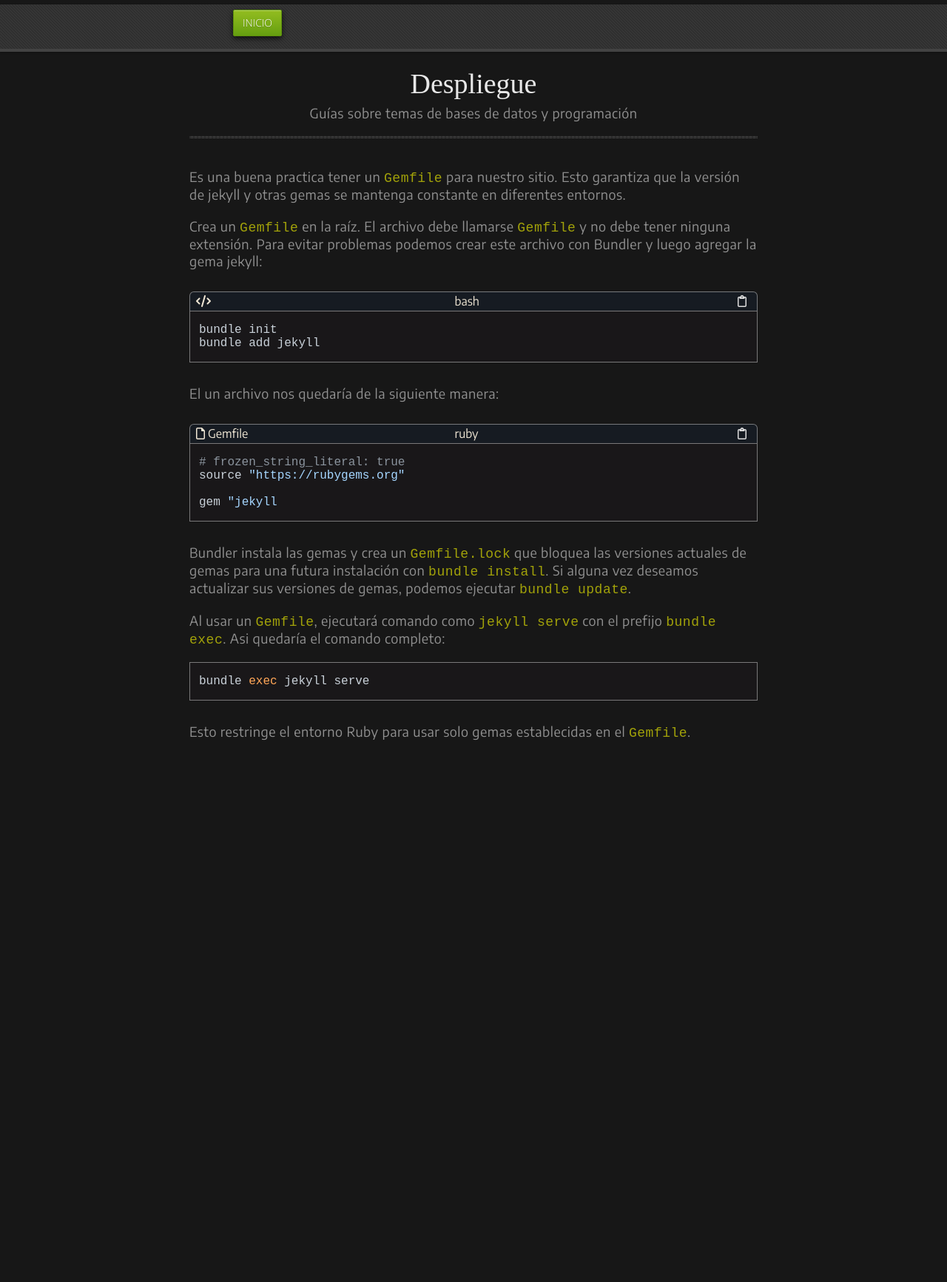
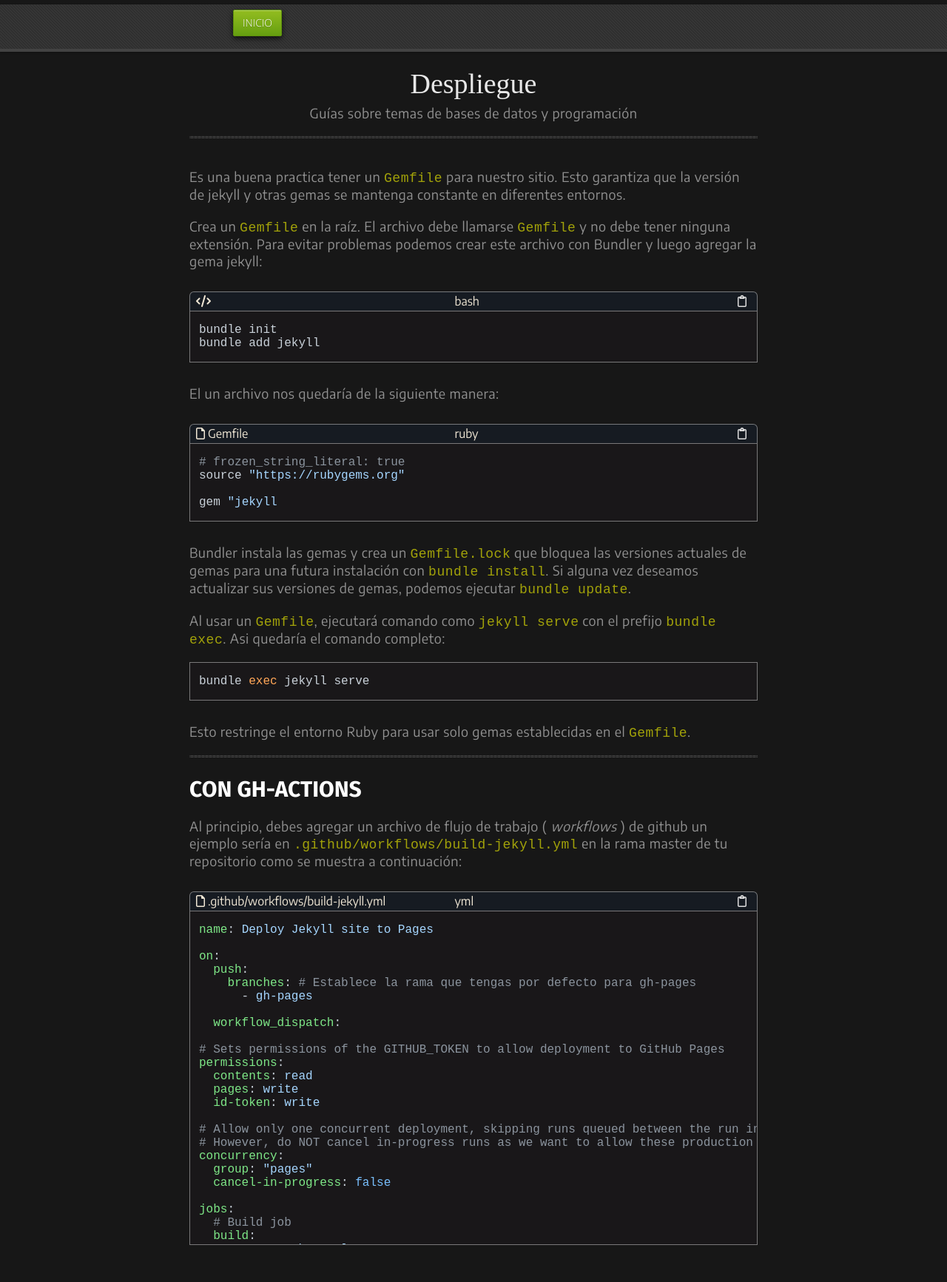
Before and after one commit to EniDev911/guias, a Jekyll site: the page built from docs/_jekyll/despliegue.md, in a window 1280 px wide. Shown: the whole page at 74% size. Built offline with Jekyll 4.4.1, drawn with Linux system fonts in a browser that asks for light colours; nearby versions of some CDN libraries; some web fonts are replaced; before the commit the page ends 1508 px from its top, so only the background shows below that.

Commit message:
test plugin and workflow

````diff
--- a/docs/_jekyll/despliegue.md
+++ b/docs/_jekyll/despliegue.md
@@ -33,3 +33,71 @@
 ```
 
 Esto restringe el entorno Ruby para usar solo gemas establecidas en el `Gemfile`.
+
+---
+
+## CON GH-ACTIONS
+
+Al principio, debes agregar un archivo de flujo de trabajo (*workflows*) de github un ejemplo sería en `.github/workflows/build-jekyll.yml` en la rama master de tu repositorio como se muestra a continuación:
+
+
+{% include code-header.html file='.github/workflows/build-jekyll.yml' %}
+```yml
+name: Deploy Jekyll site to Pages
+
+on:
+  push:
+    branches: # Establece la rama que tengas por defecto para gh-pages
+      - gh-pages
+
+  workflow_dispatch:
+
+# Sets permissions of the GITHUB_TOKEN to allow deployment to GitHub Pages
+permissions:
+  contents: read
+  pages: write
+  id-token: write
+
+# Allow only one concurrent deployment, skipping runs queued between the run in-progress and latest queued.
+# However, do NOT cancel in-progress runs as we want to allow these production deployments to complete.
+concurrency:
+  group: "pages"
+  cancel-in-progress: false
+
+jobs:
+  # Build job
+  build:
+    runs-on: ubuntu-latest
+    steps:
+      - name: Checkout
+        uses: actions/checkout@v4
+      - name: Setup Ruby
+        uses: ruby/setup-ruby@8575951200e472d5f2d95c625da0c7bec8217c42 # v1.161.0
+        with:
+          ruby-version: '3.1' # Not needed with a .ruby-version file
+          bundler-cache: true # runs 'bundle install' and caches installed gems automatically
+          cache-version: 0 # Increment this number if you need to re-download cached gems
+      - name: Setup Pages
+        id: pages
+        uses: actions/configure-pages@v4
+      - name: Build with Jekyll
+        # Outputs to the './_site' directory by default
+        run: bundle exec jekyll build --baseurl "${{ steps.pages.outputs.base_path }}"
+        env:
+          JEKYLL_ENV: production
+      - name: Upload artifact
+        # Automatically uploads an artifact from the './_site' directory by default
+        uses: actions/upload-pages-artifact@v3
+
+  # Deployment job
+  deploy:
+    environment:
+      name: github-pages
+      url: ${{ steps.deployment.outputs.page_url }}
+    runs-on: ubuntu-latest
+    needs: build
+    steps:
+      - name: Deploy to GitHub Pages
+        id: deployment
+        uses: actions/deploy-pages@v4
+```
````
Also changed, not shown: docs/_jekyll/plugins/jekyll-tabs.md (+4 -4 lines), .github/workflows/build-jekyll.yaml (added), .github/workflows/ci.yaml (deleted).
